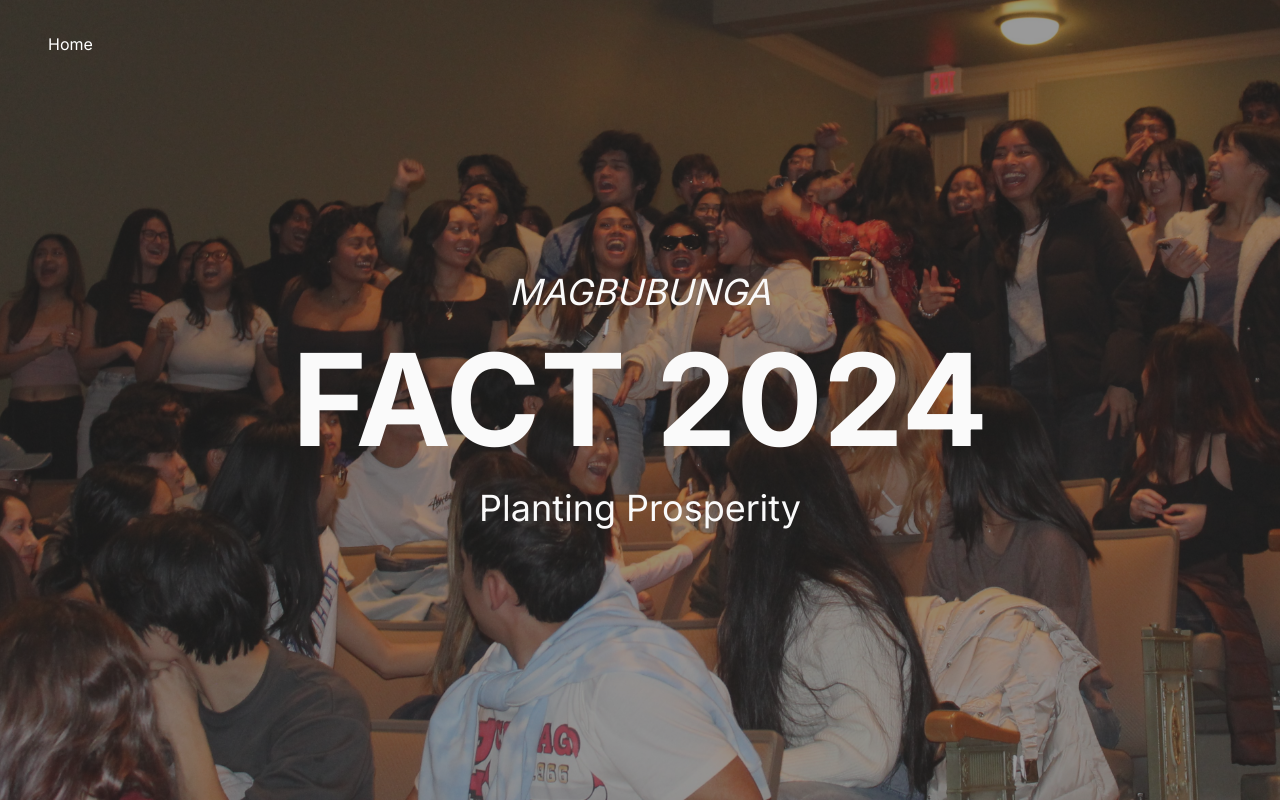
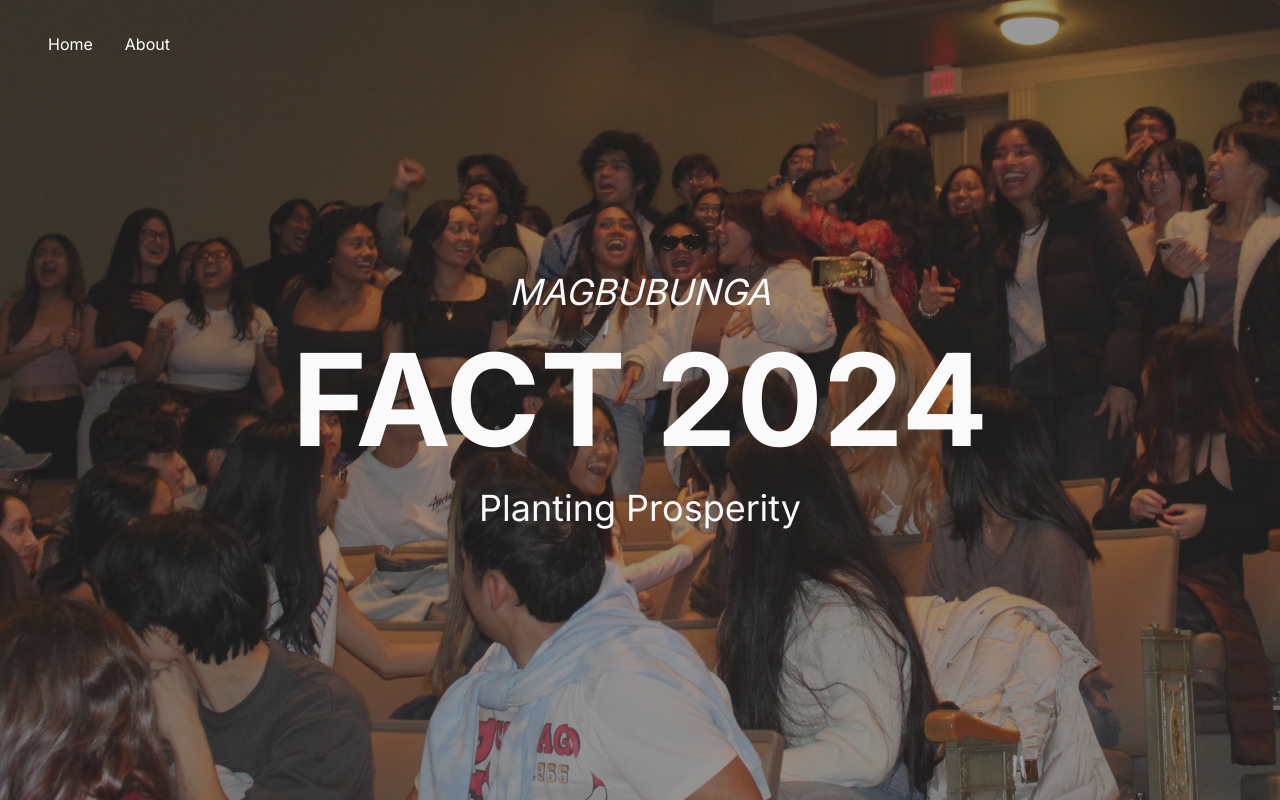
Before and after one commit to filipinx-americans-coming-together/fact-website-frontend, a Next.js app: page / in a window 1280 px wide. Built offline with nearby package versions, Linux system fonts and the light colour scheme.

Commit message:
created about page placeholder

```diff
--- /dev/null
+++ b/src/app/about/page.tsx
@@ -0,0 +1,7 @@
+export default function About() {
+    return(
+        <>
+        <div>About Page Placeholder</div>
+        </>
+    )
+}
--- a/src/components/Navbar.tsx
+++ b/src/components/Navbar.tsx
@@ -2,7 +2,7 @@ export default function Navbar() {
     return (
         <div className="w-full flex flex-row justify-start fixed top-0 left-0 m-8">
             <a href="/" className="px-4 text-white hover:text-slate-400">Home</a>
-            {/* <a href="/about" className="px-4 text-white hover:text-slate-400">About</a> */}
+            <a href="/about" className="px-4 text-white hover:text-slate-400">About</a>
         </div>
     )
 }
```
